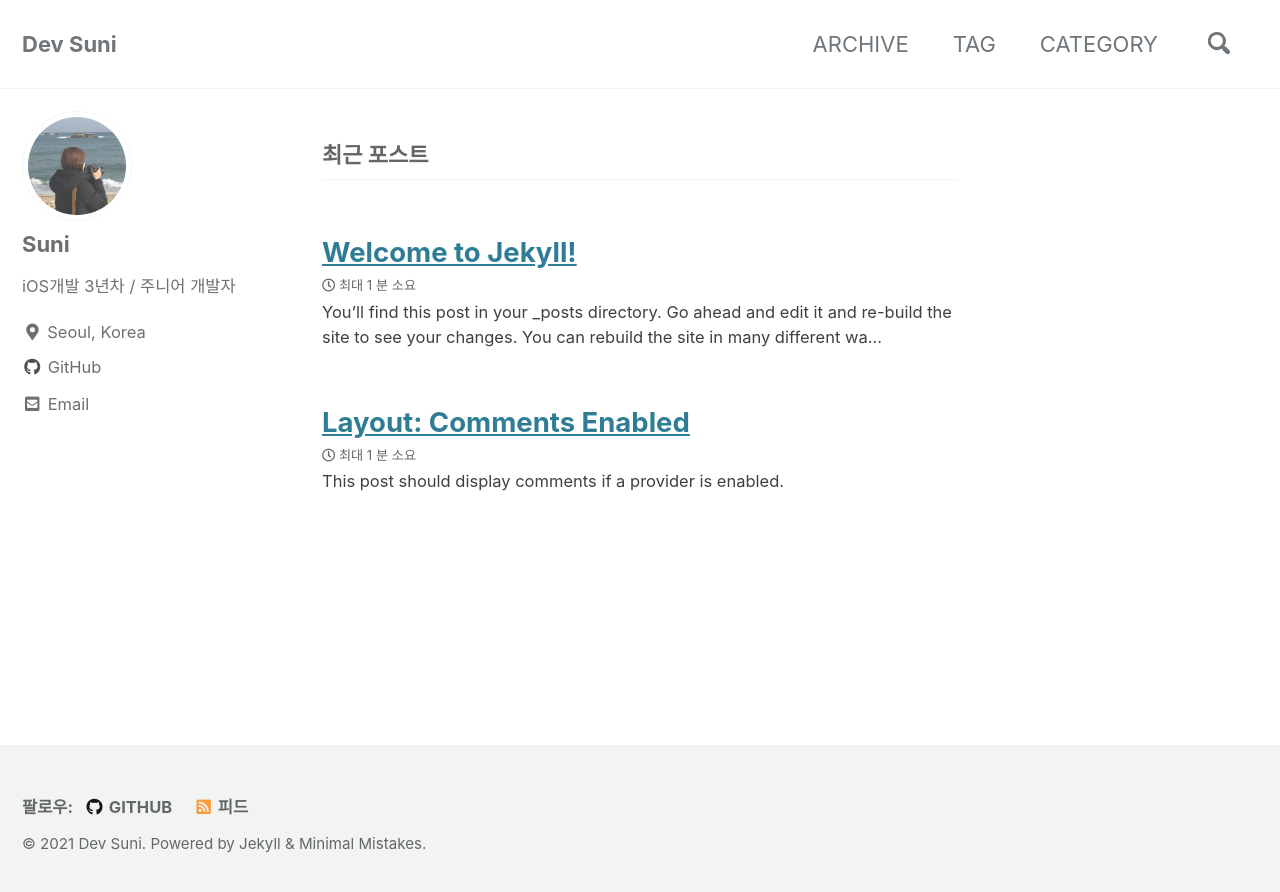
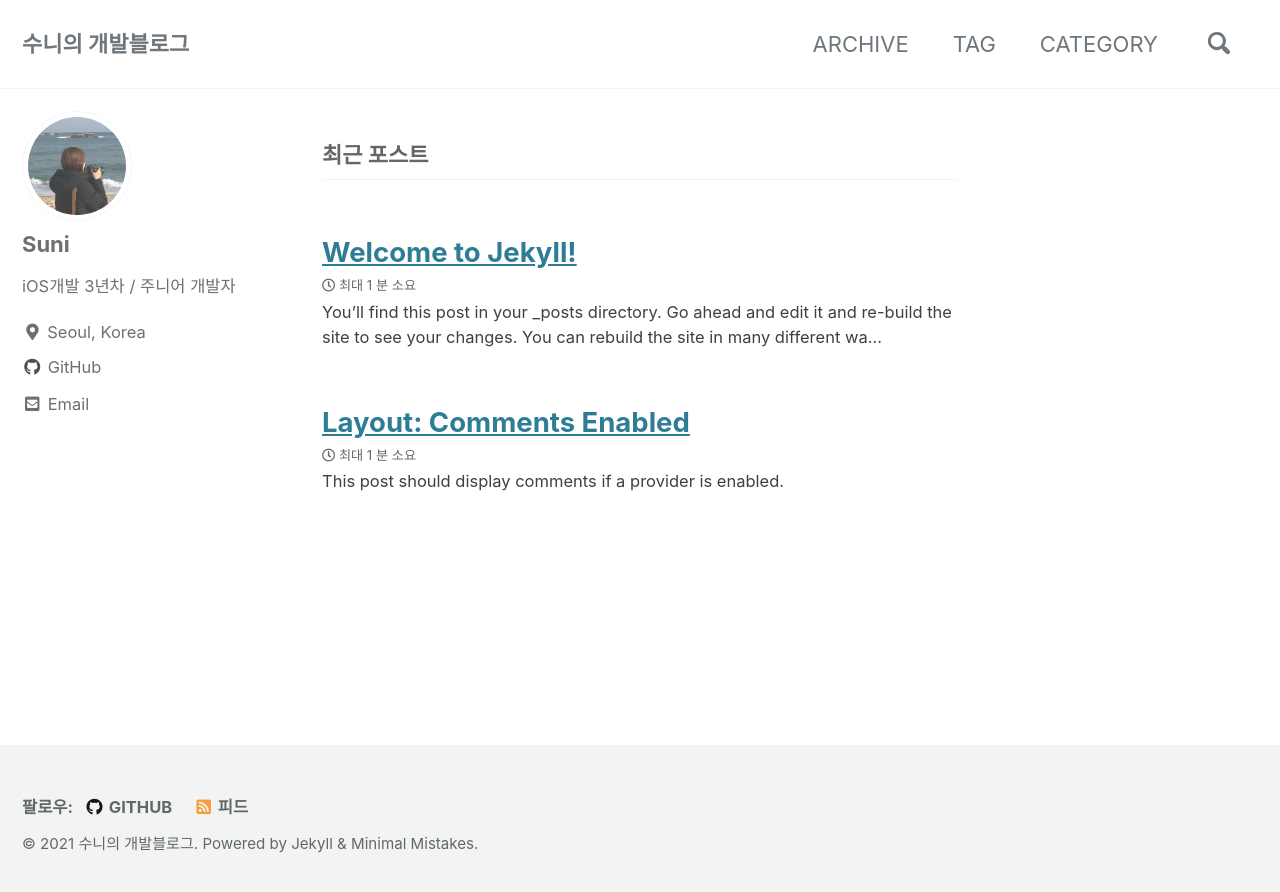
Before and after one commit to SuniDev/SuniDev.github.io, a Jekyll site: the page built from index.html, in a window 1280 px wide. Shown: the top 892 px of the page. Built offline with Jekyll 4.4.1, drawn with Linux system fonts in a browser that asks for light colours; cached includes are drawn as plain includes; the list of posts is cut into pages by our own code.

Commit message:
Update _config.yml

```diff
--- a/_config.yml
+++ b/_config.yml
@@ -16,10 +16,10 @@ minimal_mistakes_skin    : "default" # "air", "aqua", "contrast", "dark", "dirt"
 
 # Site Settings
 locale                   : "ko"
-title                    : "Dev Suni"
+title                    : "수니의 개발블로그"
 title_separator          : "-"
 subtitle                 : # site tagline that appears below site title in masthead
-name                     : "Dev Suni"
+name                     : "수니의 개발블로그"
 description              : "iOS 개발자의 개발 일지"
 url                      : "https://sunidev.github.io"# the base hostname & protocol for your site e.g. "https://mmistakes.github.io"
 baseurl                  : # the subpath of your site, e.g. "/blog"
```
